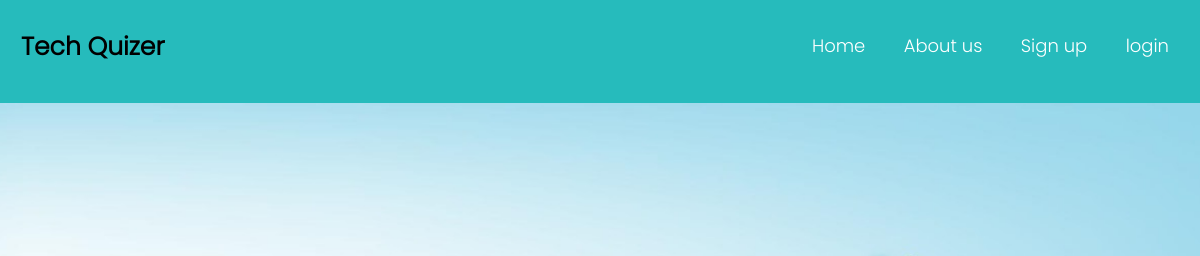
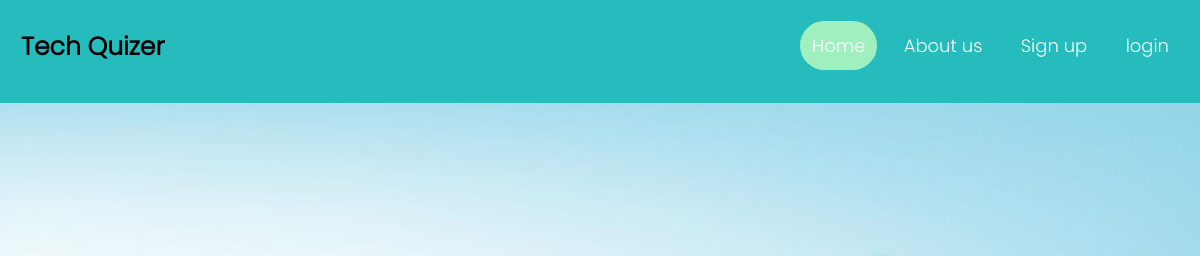
Before and after one commit to akshaypadwal01/Exam-Portal, a plain HTML site: page index.html in a window 1280 px wide. In both pictures the pointer is over the link 918 px from the left and 45 px from the top of the page. Shown: the top 256 px of the page, 80-1280 px from the left. Drawn offline with Linux system fonts and the light colour scheme.

Commit message:
Update style.css

```diff
--- a/style.css
+++ b/style.css
@@ -64,6 +64,12 @@ body {
 
 
 .header a.active {
+  color: white;
+  margin: 5px;
+}
+
+.header a.active:hover {
+  background-color: rgb(160, 239, 190);
   color: white;
   margin: 5px;
 }
```
